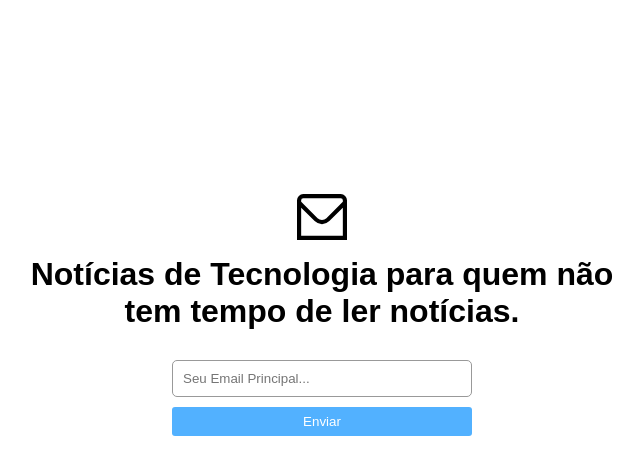
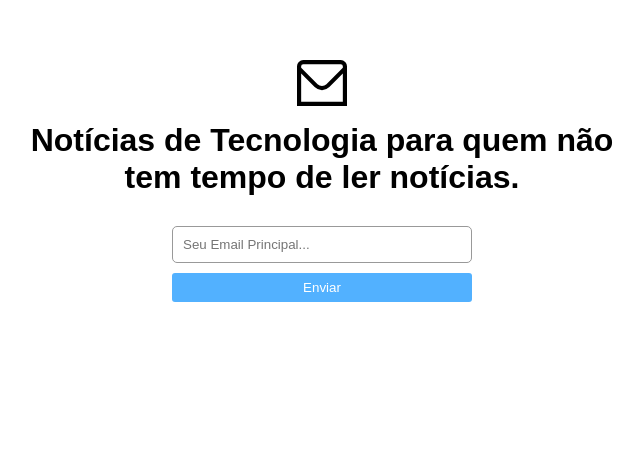
Before and after one commit to natamartins/gmail, a React (Create React App) app: page / in a window 1280 px wide. Shown: the part 192-666 px from the top of the page, without its empty margins (318-961 px from the left). Built offline with nearby package versions, Linux system fonts and the light colour scheme.

Commit message:
new uptade

```diff
--- a/src/sass/cardguia.scss
+++ b/src/sass/cardguia.scss
@@ -32,10 +32,16 @@
   &_list-one img {
     width: 20px;
   }
+  &_list-one li:nth-child(1) {
+    animation: show 4s ease-in-out infinite;
+    padding: 3px;
+    border-radius: 3px;
+  }
 
   &_list-one :nth-child(3) {
     border-bottom: 4px solid rgb(16, 162, 57);
   }
+
   &_list-one :nth-child(4) {
     position: absolute;
     right: 22.5%;
@@ -103,7 +109,7 @@
     width: 150px;
     top: 60px;
     left: 50px;
-    animation: click 4.5s ease infinite;
+    animation: click 4s ease-in-out infinite;
   }
 }
 
@@ -116,3 +122,12 @@
     left: 200px;
   }
 }
+
+@keyframes show {
+  0% {
+    border: 2px solid transparent;
+  }
+  100% {
+    border: 2px solid red;
+  }
+}
--- a/src/sass/home.scss
+++ b/src/sass/home.scss
@@ -2,7 +2,7 @@
   max-width: 600px;
   text-align: center;
   margin: auto;
-  margin-top: 30%;
+  margin-top: 250px;
 
   img {
     width: 50px;
```
